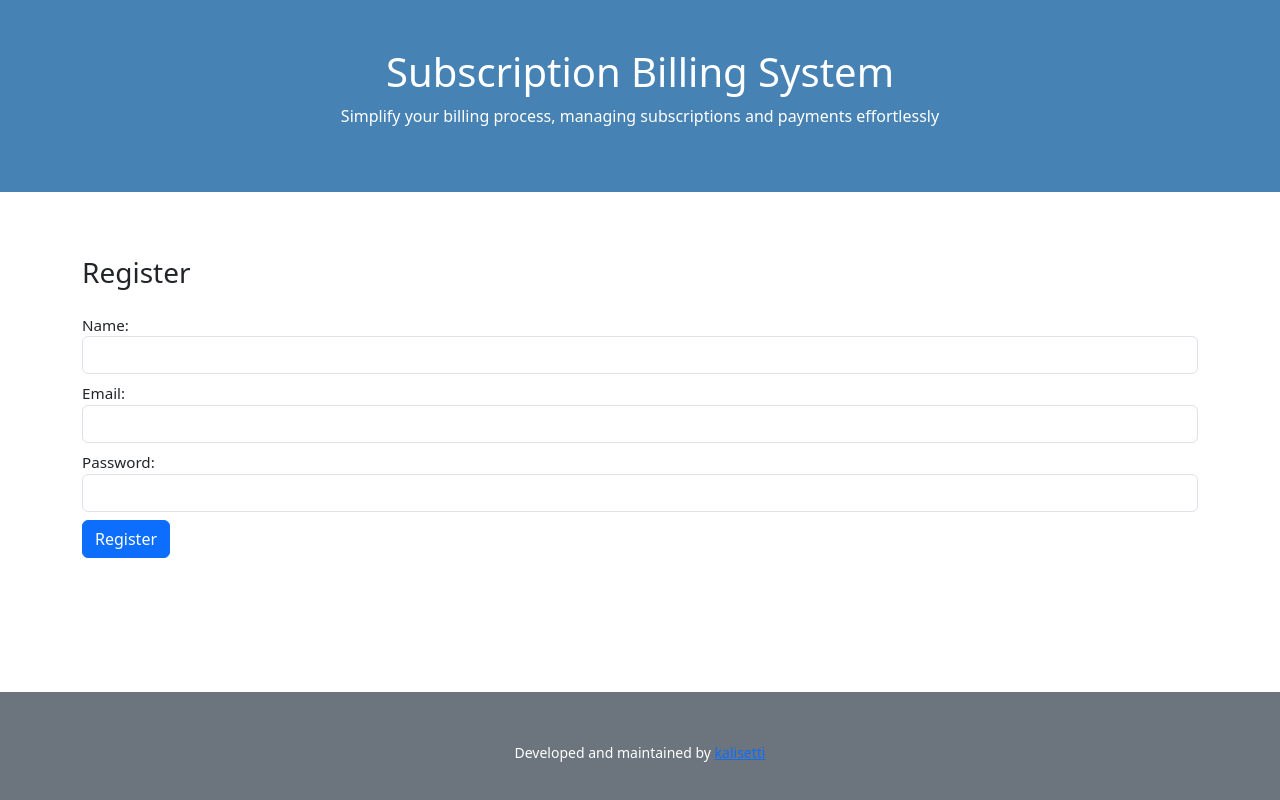
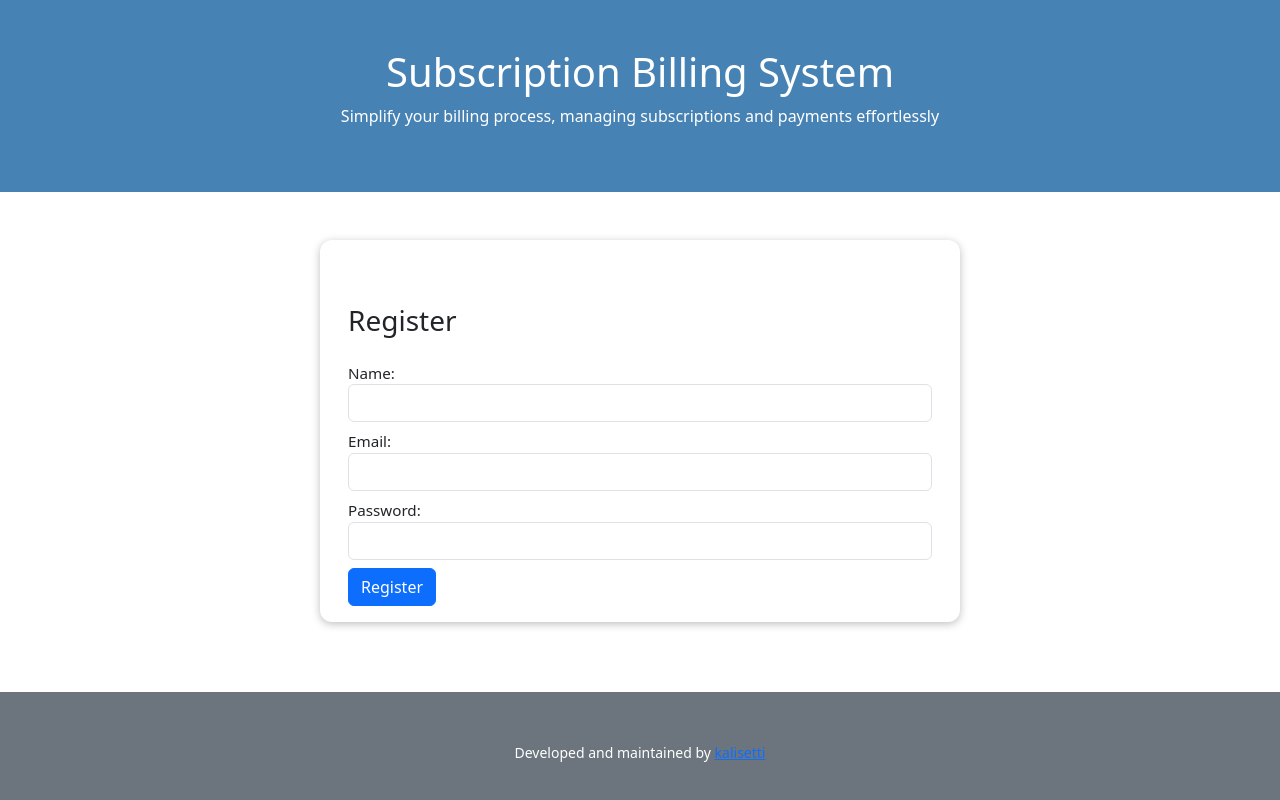
Before and after one commit to kalisetti/billing, a Vue app: page /register in a window 1280 px wide. Shown: the top 800 px of the page. Built offline with nearby package versions, Linux system fonts and the light colour scheme; no server answers.

Commit message:
add styles

```diff
--- a/src/components/forms/RegistrationForm.vue
+++ b/src/components/forms/RegistrationForm.vue
@@ -1,4 +1,5 @@
 <template>
+  <base-card>
     <div class="container">
       <h3 class="mt-5">Register</h3>
       <form @submit.prevent="register" class="mt-4">
@@ -17,6 +18,7 @@
         <button type="submit" class="btn btn-primary">Register</button>
       </form>
     </div>
+  </base-card>
 </template>
 
 
--- a/src/components/pages/BasePage.vue
+++ b/src/components/pages/BasePage.vue
@@ -5,7 +5,13 @@
             <nav-bar v-if="isUserLoggedIn"></nav-bar>
         </header>
         <main>
-            <router-view></router-view>
+            <div class="row">
+                <div class="col-md-1"></div>
+                <div class="col-md-10">
+                    <router-view></router-view>
+                </div>
+                <div class="col-md-1"></div>
+            </div>
         </main>
         <footer>
             <page-footer></page-footer>
```
Also changed, not shown: src/components/UI/BreakCrumbs.vue (added, +22 -0 lines), src/components/pages/navigation/NavBar.vue (indentation only). Lines whose indentation alone changed are shown as unchanged.
